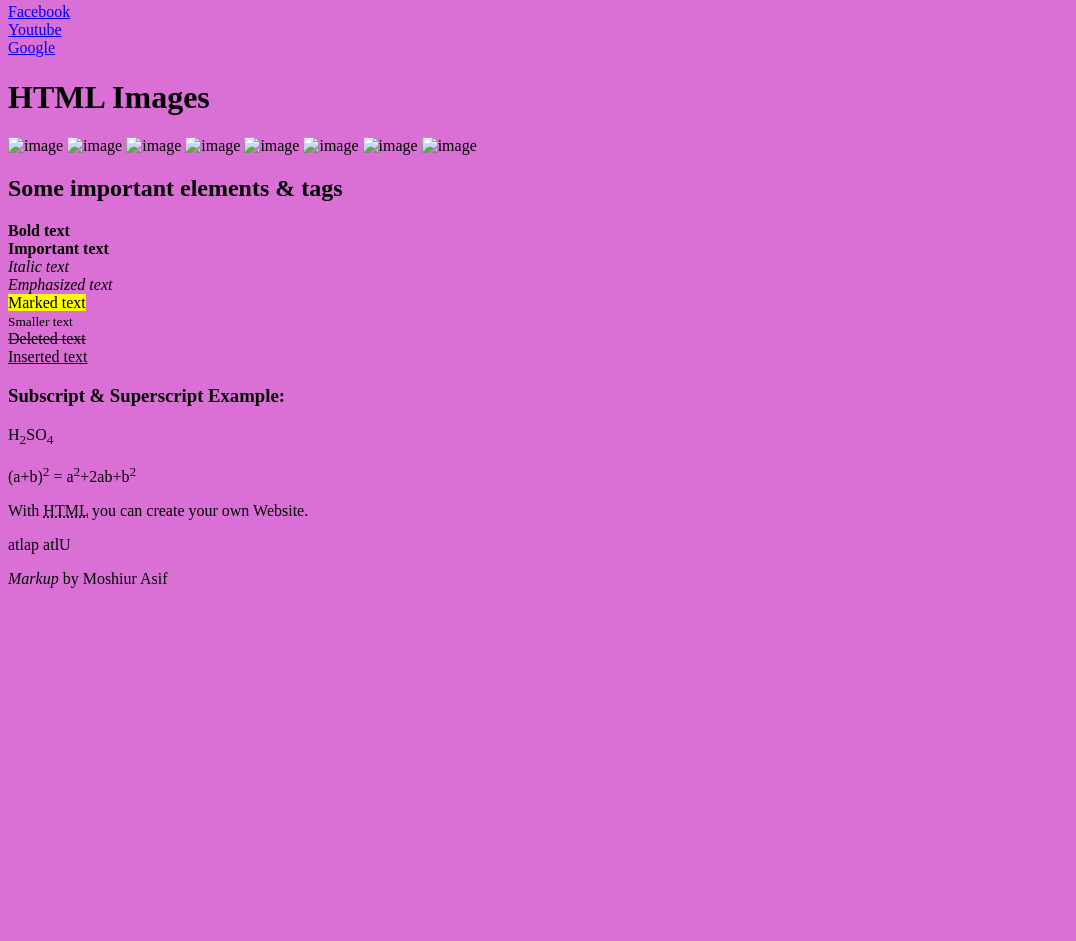
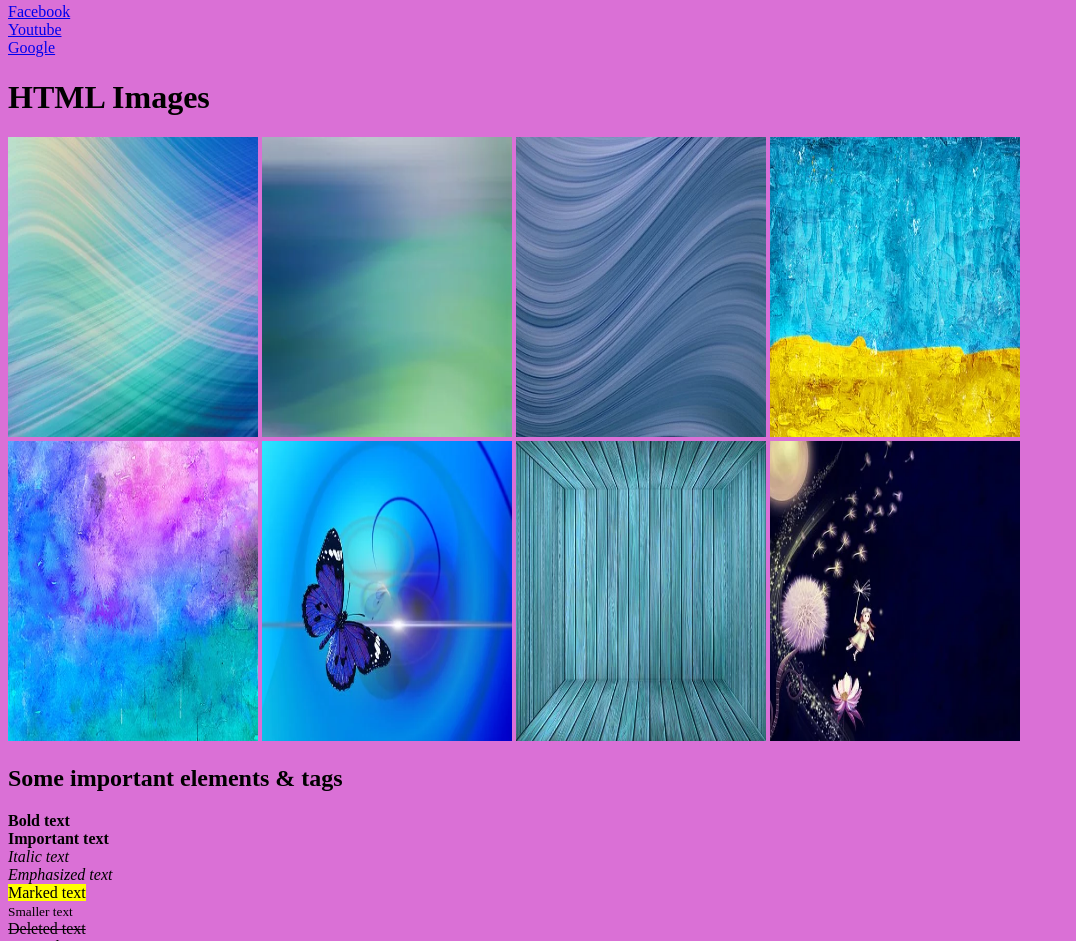
Before and after one commit to moshiurasif/first_assignment, a plain HTML site: page index.html in a window 1280 px wide. Shown: the part 957-1898 px from the top of the page, without its empty margins (0-1076 px from the left). Before the commit the page ends 1561 px from the top, so only its background shows below. Drawn offline with Linux system fonts and the light colour scheme.

Commit message:
Update index.html

```diff
--- a/index.html
+++ b/index.html
@@ -42,14 +42,14 @@
 	<br>
 	<!-- html images -->
 	<h1>HTML Images</h1>
-	<img src="images/img1.webp" alt="image" width="250" height="300">
-	<img src="images/img2.webp" alt="image" width="250" height="300">
-	<img src="images/img3.webp" alt="image" width="250" height="300">
-	<img src="images/img4.jpg" alt="image" width="250" height="300">
-	<img src="images/img5.jpg" alt="image" width="250" height="300">
-	<img src="images/img6.webp" alt="image" width="250" height="300">
-	<img src="images/img7.webp" alt="image" width="250" height="300">
-	<img src="images/img8.webp" alt="image" width="250" height="300">
+	<img src="img1.webp" alt="image" width="250" height="300">
+	<img src="img2.webp" alt="image" width="250" height="300">
+	<img src="img3.webp" alt="image" width="250" height="300">
+	<img src="img4.jpg" alt="image" width="250" height="300">
+	<img src="img5.jpg" alt="image" width="250" height="300">
+	<img src="img6.webp" alt="image" width="250" height="300">
+	<img src="img7.webp" alt="image" width="250" height="300">
+	<img src="img8.webp" alt="image" width="250" height="300">
 	<br>
 	<!-- tags and elements -->
 	<h2>Some important elements & tags</h2>
```
